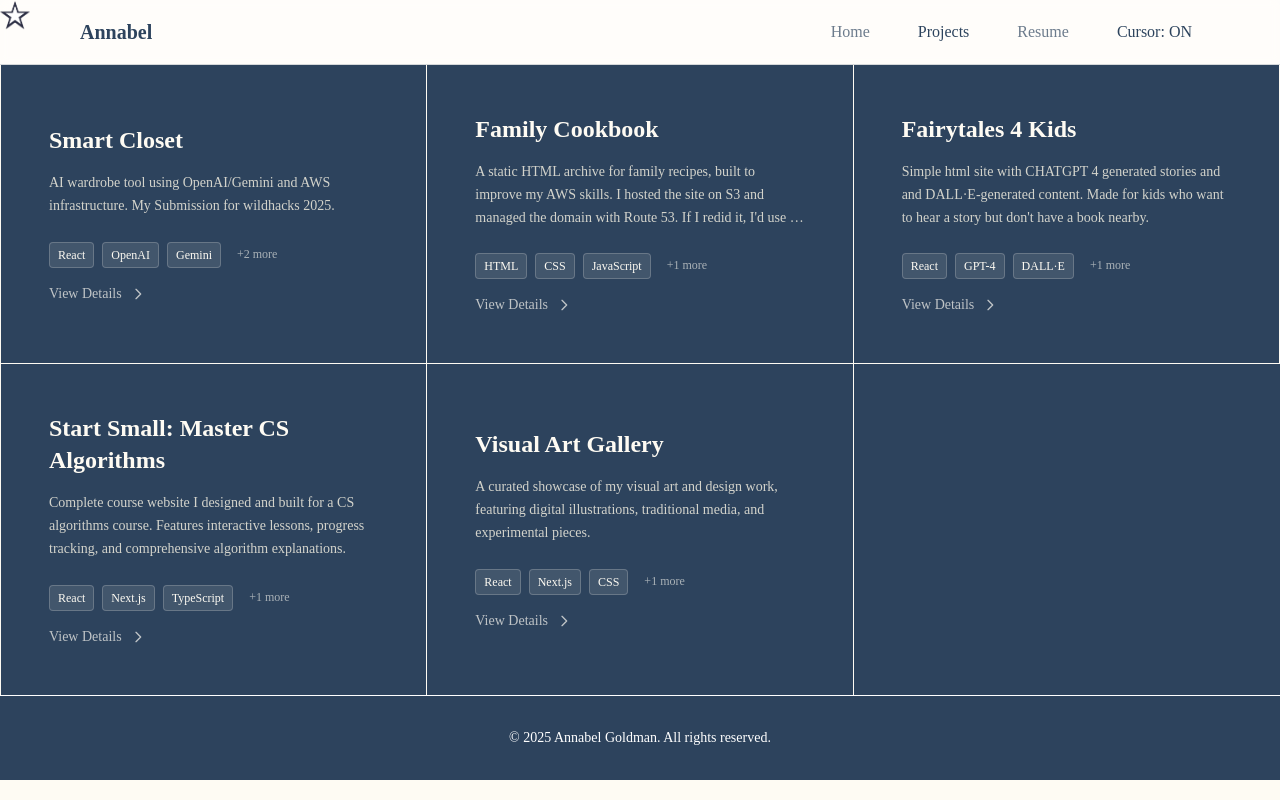
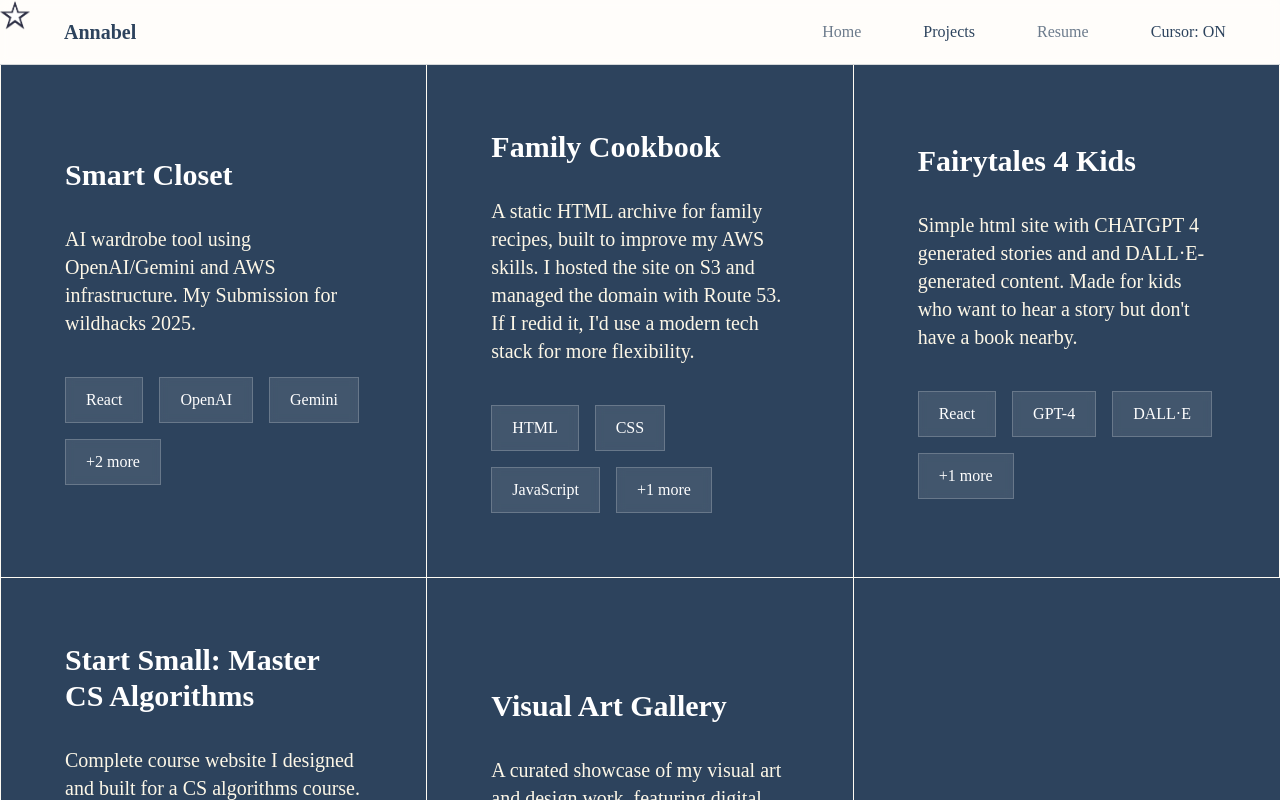
Before and after one commit to annabel-goldman/personal-website, a Next.js app: page /projects in a window 1280 px wide. Shown: the top 800 px of the page. Built offline with nearby package versions, Linux system fonts and the light colour scheme.

Commit message:
Small fixes, responsive-design change

```diff
--- a/components/Hero.tsx
+++ b/components/Hero.tsx
@@ -24,10 +24,10 @@ export default function Hero() {
   }, [])
 
   return (
-    <section className="h-screen pt-16 flex flex-row items-stretch justify-start bg-cream-50 relative overflow-hidden">
+    <section className="hero-section h-screen pt-16 bg-cream-50 relative overflow-hidden w-full flex">
       {/* Left: Text Content */}
-      <div className="flex flex-col justify-center max-w-4xl w-full h-full px-6 sm:px-8 md:pl-16 md:pr-16 relative z-10 carousel-text text-center md:text-left" style={{ flex: '0 0 60%' }}>
-        <h1 className="text-4xl sm:text-5xl md:text-7xl font-bold text-navy-800 mb-4 sm:mb-6 leading-tight w-full">
+      <div className="flex flex-col justify-center h-full px-6 sm:px-8 lg:pl-16 lg:pr-8 relative z-10 carousel-text text-center lg:text-left" style={{ width: '60%' }}>
+        <h1 className="text-4xl sm:text-5xl md:text-7xl font-bold text-navy-800 mb-4 sm:mb-6 leading-tight">
           {isLoaded ? (
             <TypewriterText
               text={PERSONAL_INFO.NAME}
@@ -39,17 +39,16 @@ export default function Hero() {
             <span className="text-navy-800">{PERSONAL_INFO.NAME}</span>
           )}
         </h1>
-        <p className="text-lg sm:text-xl md:text-2xl text-navy-800 mb-2 sm:mb-3 font-medium w-full">
+        <p className="text-lg sm:text-xl md:text-2xl text-navy-800 mb-2 sm:mb-3 font-medium">
           {PERSONAL_INFO.TITLE}
         </p>
-        <p className="text-base sm:text-lg text-navy-800 mb-8 sm:mb-12 max-w-2xl w-full leading-relaxed">
+        <p className="text-base sm:text-lg text-navy-800 mb-8 sm:mb-12 max-w-2xl leading-relaxed">
           {PERSONAL_INFO.DESCRIPTION}
         </p>
-        <div className="flex flex-col sm:flex-row gap-3 sm:gap-4 justify-center md:justify-start items-center md:items-start w-full text-navy-800">
-          <a href={LINKS.EMAIL} className="flex items-center gap-2 hover:text-navy-800 transition-colors text-sm sm:text-base">
-            <svg className="w-4 h-4 sm:w-5 sm:h-5" fill="currentColor" viewBox="0 0 20 20">
-              <path d="M2.003 5.884L10 9.882l7.997-3.998A2 2 0 0016 4H4a2 2 0 00-1.997 1.884z" />
-              <path d="M18 8.118l-8 4-8-4V14a2 2 0 002 2h12a2 2 0 002-2V8.118z" />
+        <div className="flex flex-col sm:flex-row gap-3 sm:gap-4 justify-center lg:justify-start items-center lg:items-start text-navy-800/70">
+          <a href={`mailto:${LINKS.EMAIL}`} className="flex items-center gap-2 hover:text-navy-800 transition-colors text-sm sm:text-base">
+            <svg className="w-4 h-4 sm:w-5 sm:h-5" fill="none" stroke="currentColor" viewBox="0 0 24 24">
+              <path strokeLinecap="round" strokeLinejoin="round" strokeWidth={2} d="M3 8l7.89 4.26a2 2 0 002.22 0L21 8M5 19h14a2 2 0 002-2V7a2 2 0 00-2-2H5a2 2 0 00-2 2v10a2 2 0 002 2z" />
             </svg>
             Contact Me
           </a>
@@ -67,15 +66,23 @@ export default function Hero() {
           </a>
         </div>
       </div>
-      {/* Right: Carousel */}
-      <div className="hidden lg:flex items-center justify-center h-full w-full md:w-[500px] md:pl-4" style={{ flex: '0 0 40%' }}>
+      {/* Right: Carousel - absolutely flush to right edge, no padding/margin */}
+      <div className="hidden lg:block h-full" style={{ width: '40%' }}>
         <Carousel />
       </div>
       <style jsx>{`
-        @media (max-width: 1045px) {
+        @media (max-width: 1024px) {
           .carousel-text {
-            flex: 0 0 100% !important;
+            width: 100% !important;
           }
+          .hero-section {
+            display: block !important;
+          }
+        }
+        .hero-section {
+          margin: 0;
+          padding-left: 0;
+          padding-right: 0;
         }
       `}</style>
     </section>
--- a/components/Navigation.tsx
+++ b/components/Navigation.tsx
@@ -39,15 +39,29 @@ export default function Navigation({ cursorEnabled, onCursorToggle }: Navigation
         ? 'bg-white/80 backdrop-blur-md shadow-lg border-navy-800/30'
         : 'bg-white/60 backdrop-blur-sm border-navy-800/20'
     }`}>
-      <div className="max-w-6xl mx-auto px-4">
-        <div className="flex items-center justify-between h-16">
-          <div className="flex items-center">
-            <Link href="/" className="text-xl font-bold text-navy-800 hover:text-navy-800 transition-colors">
+      {/* Desktop Navigation */}
+      <div className="hidden lg:flex items-center h-16 w-full">
+        {/* Left section: Only title - 60% width to match text content */}
+        <div className="flex items-center pl-16" style={{ width: '60%' }}>
+          {/* Title/Logo on far left */}
+          <div className="text-xl font-bold text-navy-800">
             Annabel
+          </div>
+        </div>
+
+        {/* Right section: All nav buttons evenly spaced above carousel - 40% width */}
+        <div className="flex items-center justify-evenly" style={{ width: '40%' }}>
+          <Link
+            href="/"
+            className={`font-medium px-2 py-1 transition-colors ${
+              isActivePath(pathname, '/')
+                ? 'text-navy-800'
+                : 'text-navy-800/70 hover:text-navy-800'
+            }`}
+          >
+            Home
           </Link>
-          </div>
-          <div className="hidden md:flex items-center space-x-8">
-            {NAVIGATION_ITEMS.map((item) => (
+          {NAVIGATION_ITEMS.filter(item => item.href !== '/').map((item) => (
             <Link
               key={item.href}
               href={item.href}
@@ -73,7 +87,17 @@ export default function Navigation({ cursorEnabled, onCursorToggle }: Navigation
             Cursor: {cursorEnabled ? 'ON' : 'OFF'}
           </button>
         </div>
-          <div className="md:hidden">
+      </div>
+
+      {/* Mobile/Tablet Navigation */}
+      <div className="lg:hidden max-w-6xl mx-auto px-4">
+        <div className="flex items-center justify-between h-16">
+          <div className="flex items-center">
+            <Link href="/" className="text-xl font-bold text-navy-800 hover:text-navy-800 transition-colors">
+              Annabel
+            </Link>
+          </div>
+          <div className="lg:hidden">
             <button
               onClick={toggleMobileMenu}
               className="text-navy-800 hover:text-navy-800 transition-colors duration-200"
@@ -88,7 +112,7 @@ export default function Navigation({ cursorEnabled, onCursorToggle }: Navigation
 
         {/* Mobile Menu */}
         {isMobileMenuOpen && (
-          <div className="md:hidden border-t border-navy-800/20 bg-white/95 backdrop-blur-md">
+          <div className="lg:hidden border-t border-navy-800/20 bg-white/95 backdrop-blur-md">
             <div className="px-2 pt-2 pb-3 space-y-1">
               {NAVIGATION_ITEMS.map((item) => (
                 <Link
--- a/components/Projects.tsx
+++ b/components/Projects.tsx
@@ -35,7 +35,7 @@ export default function Projects() {
             return (
               <div
                 key={project.id}
-                className={`group relative flex flex-col justify-center items-start p-12 min-h-[18rem] border-r border-cream-50 transition-all duration-300 ease-in-out hover:bg-navy-700/50 hover:shadow-2xl hover:shadow-black/20 cursor-pointer overflow-hidden${isLastRow ? '' : ' border-b'}`}
+                className={`group relative flex flex-col justify-center items-start p-6 sm:p-8 md:p-10 lg:p-12 xl:p-16 2xl:p-20 min-h-[16rem] sm:min-h-[17rem] md:min-h-[18rem] lg:min-h-[20rem] xl:min-h-[24rem] 2xl:min-h-[28rem] border-r border-cream-50 transition-all duration-300 ease-in-out hover:bg-navy-700/50 hover:shadow-2xl hover:shadow-black/20 cursor-pointer overflow-hidden${isLastRow ? '' : ' border-b'}`}
                 style={{ borderRadius: 0 }}
                 onClick={() => openModal(project)}
               >
@@ -49,35 +49,33 @@ export default function Projects() {
 
                 {/* Content */}
                 <div className="relative z-10">
-                  <h3 className="text-2xl font-bold text-cream-50 mb-4 group-hover:text-white transition-colors duration-300">
+                  <h3 className="text-lg sm:text-xl md:text-2xl lg:text-2xl xl:text-3xl 2xl:text-3xl font-bold text-white mb-2 sm:mb-3 md:mb-4 lg:mb-6 xl:mb-8 font-serif">
                     {project.title}
                   </h3>
-
-                  <p className="text-cream-100/80 text-sm leading-relaxed mb-6 group-hover:text-cream-50 transition-colors duration-300 line-clamp-3">
+                  <p className="text-sm sm:text-base md:text-lg lg:text-lg xl:text-xl 2xl:text-xl text-cream-100 mb-3 sm:mb-4 md:mb-6 lg:mb-8 xl:mb-10 leading-relaxed font-serif max-w-none">
                     {project.description}
                   </p>
-
-                  {/* Technologies - Show first 3 */}
-                  <div className="flex flex-wrap gap-2 mb-4">
-                    {project.technologies.slice(0, 3).map((tech, index) => (
+                  <div className="flex flex-wrap gap-1 sm:gap-2 md:gap-3 lg:gap-4">
+                    {project.technologies.slice(0, 3).map((tech, techIdx) => (
                       <span
-                        key={index}
-                        className="px-2 py-1 bg-cream-50/10 text-cream-50 text-xs font-medium rounded border border-cream-50/20 group-hover:bg-cream-50/20 transition-colors duration-300"
+                        key={techIdx}
+                        className="px-2 sm:px-3 md:px-4 lg:px-4 xl:px-5 py-1 sm:py-1.5 md:py-2 lg:py-2 xl:py-2.5 bg-white/10 text-white text-xs sm:text-sm md:text-base lg:text-sm xl:text-base font-medium border border-white/20 backdrop-blur-sm"
                       >
                         {tech}
                       </span>
                     ))}
                     {project.technologies.length > 3 && (
-                      <span className="px-2 py-1 text-cream-50/60 text-xs">
+                      <span className="px-2 sm:px-3 md:px-4 lg:px-4 xl:px-5 py-1 sm:py-1.5 md:py-2 lg:py-2 xl:py-2.5 bg-white/10 text-white text-xs sm:text-sm md:text-base lg:text-sm xl:text-base font-medium border border-white/20 backdrop-blur-sm">
                         +{project.technologies.length - 3} more
                       </span>
                     )}
                   </div>
+                </div>
 
-                  {/* Hover indicator */}
-                  <div className="flex items-center text-cream-50/70 text-sm group-hover:text-cream-50 transition-colors duration-300">
-                    <span>View Details</span>
-                    <svg className="w-4 h-4 ml-2 transform group-hover:translate-x-1 transition-transform duration-300" fill="none" stroke="currentColor" viewBox="0 0 24 24">
+                {/* Hover Indicator */}
+                <div className="absolute bottom-4 sm:bottom-6 md:bottom-8 lg:bottom-10 xl:bottom-12 right-4 sm:right-6 md:right-8 lg:right-10 xl:right-12 opacity-0 group-hover:opacity-100 transition-all duration-300 transform translate-x-2 group-hover:translate-x-0">
+                  <div className="bg-white/20 backdrop-blur-sm border border-white/30 p-2 sm:p-3 md:p-4 lg:p-5 xl:p-6">
+                    <svg className="w-4 h-4 sm:w-5 sm:h-5 md:w-6 md:h-6 lg:w-8 lg:h-8 xl:w-10 xl:h-10 text-white" fill="none" stroke="currentColor" viewBox="0 0 24 24">
                       <path strokeLinecap="round" strokeLinejoin="round" strokeWidth={2} d="M9 5l7 7-7 7" />
                     </svg>
                   </div>
--- a/constants/index.ts
+++ b/constants/index.ts
@@ -32,8 +32,8 @@ export const ANIMATION = {
 // External links
 export const LINKS = {
   GITHUB: 'https://github.com/annabel-goldman',
-  LINKEDIN: 'https://linkedin.com/in/annabel-goldman',
-  EMAIL: 'mailto:annabelgoldman2025@u.northwestern.edu',
+  LINKEDIN: 'https://www.linkedin.com/in/annabel-goldman-43bba723a',
+  EMAIL: 'annabel.m.golman@gmail.com',
   NORTHWESTERN: 'https://northwestern.edu'
 } as const;
 
```
Lines whose indentation alone changed are shown as unchanged.
